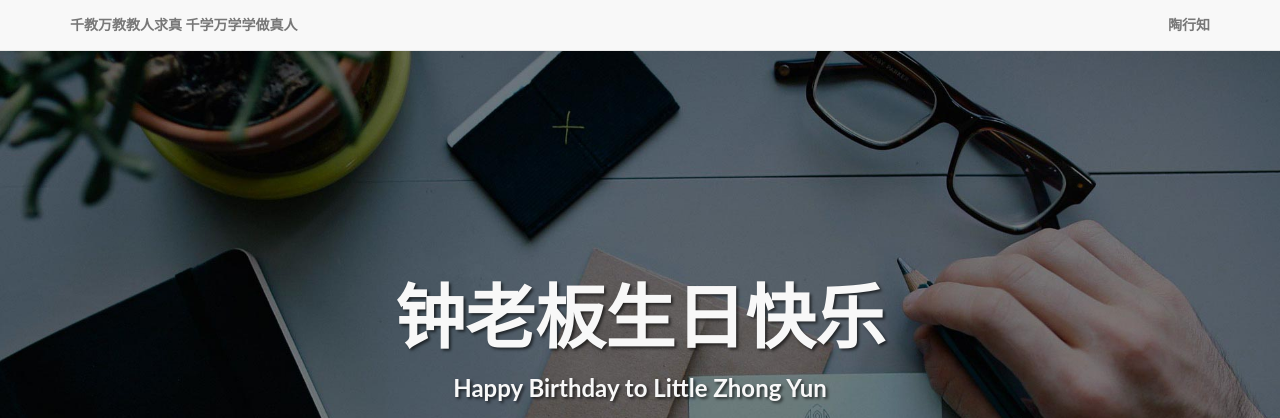
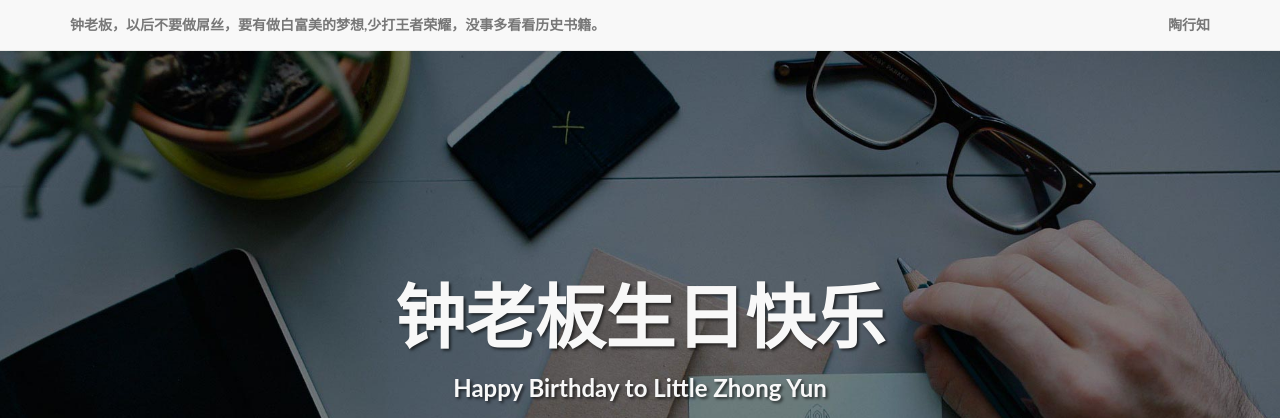
Before and after one commit to ipods/ipods.github.io, a plain HTML site: page index.html in a window 1280 px wide. Shown: the top 418 px of the page. Drawn offline with Linux system fonts and the light colour scheme.

Commit message:
Update index.html

```diff
--- a/index.html
+++ b/index.html
@@ -29,7 +29,7 @@
                     <span class="icon-bar"></span>
                     <span class="icon-bar"></span>
                 </button>
-                <a class="navbar-brand topnav">千教万教教人求真 千学万学学做真人</a>
+                <a class="navbar-brand topnav">钟老板，以后不要做屌丝，要有做白富美的梦想,少打王者荣耀，没事多看看历史书籍。</a>
             </div>
             <!-- Collect the nav links, forms, and other content for toggling -->
             <div class="collapse navbar-collapse" id="bs-example-navbar-collapse-1">
```
